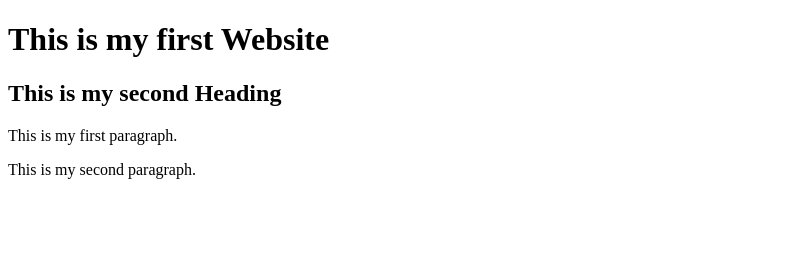
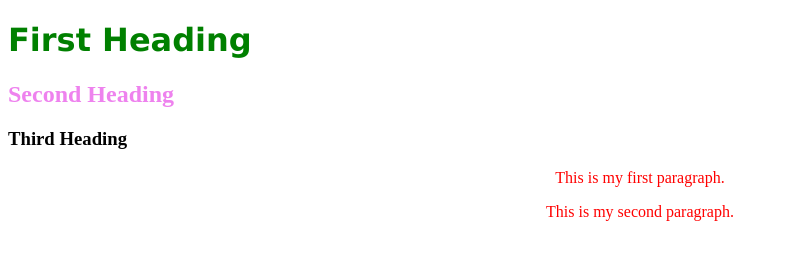
Before and after one commit to MaryShahan/HTML-sample, a plain HTML site: page index.html in a window 1280 px wide. Shown: the whole page, without its empty margins (0-788 px from the left). Drawn offline with Linux system fonts and the light colour scheme.

Commit message:
html file and stylesheet has been uploaded

```diff
--- a/index.html
+++ b/index.html
@@ -1,18 +1,14 @@
-
 <!DOCTYPE html>
 <html>
-
   <head>
-     <title> My Title </title>
+    <title> My Title </title>
+    <link rel="stylesheet" href="style.css">
   </head>
-
-<body>
-
-  <h1> This is my first Website </h1>
-  <h2> This is my second Heading </h2>
-  <p> This is my first paragraph. </p>
-  <p> This is my second paragraph. </p>
-
-</body>
-
+  <body>
+    <h1> First Heading </h1>
+    <h2> Second Heading </h2>
+    <h3> Third Heading </h3>
+    <p> This is my first paragraph. </p>
+    <p> This is my second paragraph. </p>
+  </body>
 </html>
--- /dev/null
+++ b/style.css
@@ -0,0 +1,13 @@
+h1 {
+   color: green;
+   font-family: verdana;
+}
+
+h2 {
+   color: violet;
+}
+
+p {
+   color: red;
+   text-align: center;
+}
```
